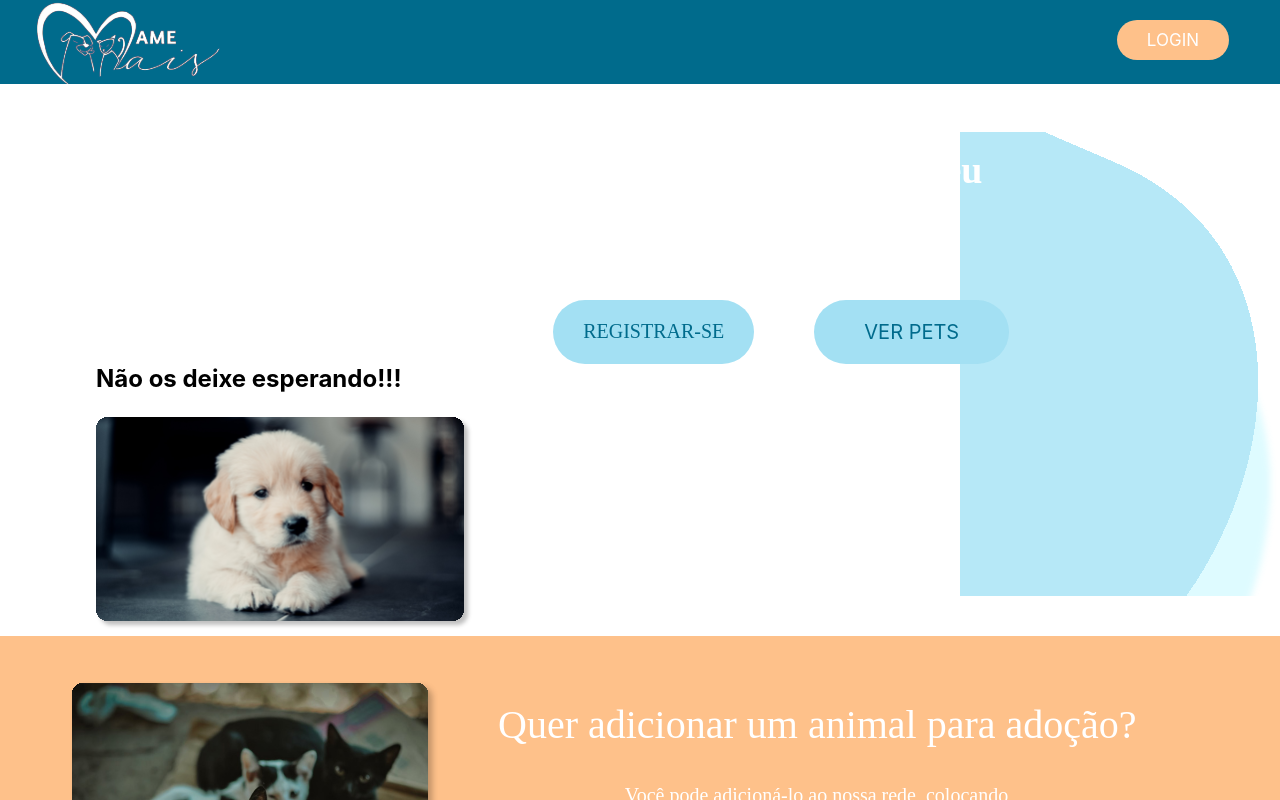
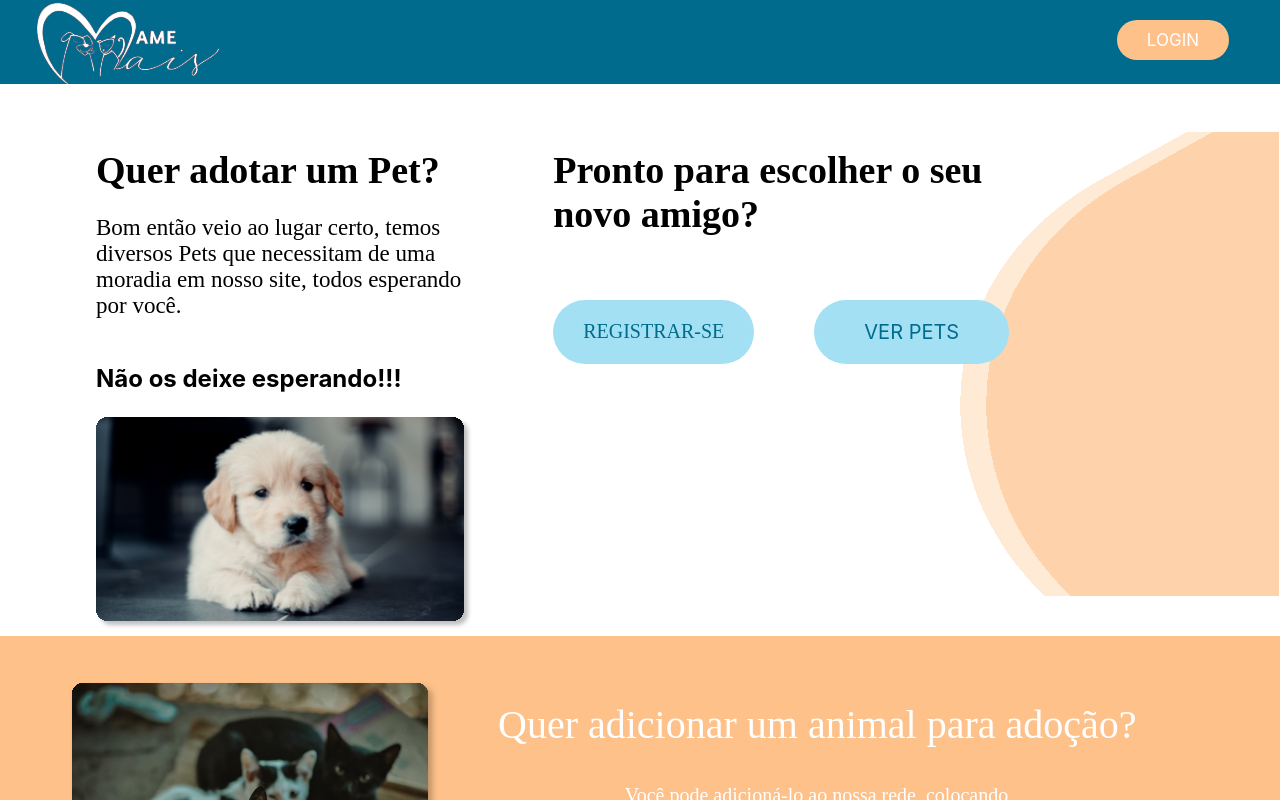
Before and after one commit to NauaaN/ReactAmeMais, a React (Create React App) app: page /ladingpage in a window 1280 px wide. Shown: the top 800 px of the page. Built offline with nearby package versions, Linux system fonts and the light colour scheme.

Commit message:
alterei em lkkkkk

```diff
--- a/src/pages/ladingpage/index.scss
+++ b/src/pages/ladingpage/index.scss
@@ -39,9 +39,10 @@
         height: 40vw;
         background-position: right;
         background-position-y:3em;
+
         display: flex;
         flex-direction: row;
-        background-image: url('../../../public/images/Vector_1 (1).svg') ;
+        background-image: url('../../../public/images/Vector\ 1\ \(1\).svg') ;
     }
 
     .cassioS{
@@ -54,20 +55,24 @@
 
     .txt1S{
         font-size: 38px;
+        color: #000000;
     }
 
     .txt2S{
         width: 16.4em;
         font-size: 23px;
         margin-top: 1em;
+        color: #000000;
     }
     .txt3S{
         font-size: 24px;
         margin-top: 1em;
         margin-bottom: 1em;
     }
-    .txt4S{        font-size: 38px;
+    .txt4S{
+      font-size: 38px;
         width: 12em;
+        color: #000000;
     }
 
     .cassio2S{
```
Also changed, not shown: public/images/Vector 1 (1).svg (added).
